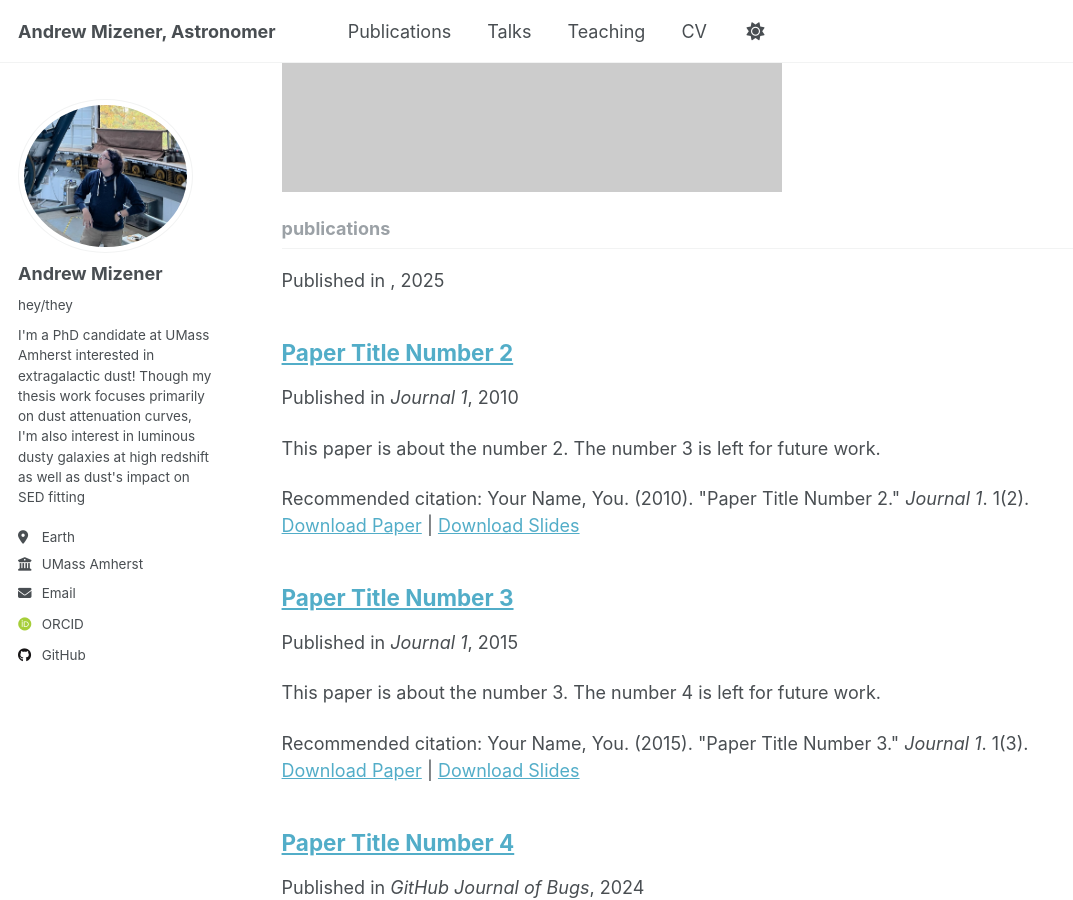
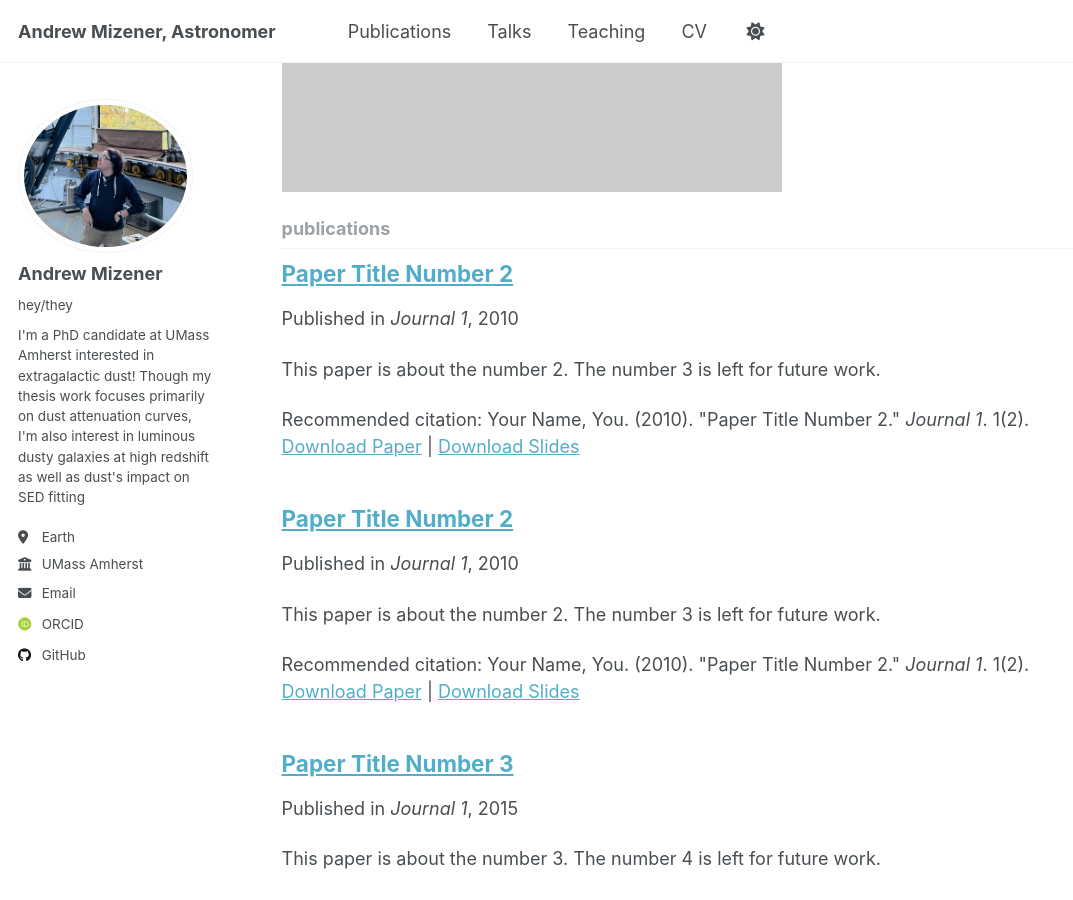
Before and after one commit to amizener64/amizener64.github.io, a Jekyll site: the page built from _pages/collection-archive.html, in a window 1280 px wide and 900 px high, scrolled down 893 px. Shown: the whole window, without its empty margins (0-1073 px from the left). Built offline with Jekyll 4.4.1, drawn with Linux system fonts in a browser that asks for light colours; some web fonts are replaced; a script that is not in the unit is left out.

Commit message:
Modify publication entry for Paper Title Number 2
Updated publication details for Paper Title Number 2.

```diff
--- a/_publications/2009-10-01-paper-title-number-1.md
+++ b/_publications/2009-10-01-paper-title-number-1.md
@@ -1,9 +1,12 @@
 ---
-title: "First Constraints on the Interstellar Medium Conditions of a Low-mass, Highly Obscured z = 4.27 Main-sequence Galaxy"
+title: "Paper Title Number 2"
 collection: publications
 category: manuscripts
-permalink: [/publication/2009-10-01-paper-title-number-1](https://ui.adsabs.harvard.edu/abs/2024ApJ...970...30M/abstract)
-excerpt: 'How did dust mass grow in the early universe? We can get some clues by looking at the ISM of a special, low-mass, dusty galaxy.'
-date: 2024-07-12
-venue: 'The Astrophysical Journal'
+permalink: /publication/2010-10-01-paper-title-number-2
+excerpt: 'This paper is about the number 2. The number 3 is left for future work.'
+date: 2010-10-01
+venue: 'Journal 1'
+slidesurl: 'http://academicpages.github.io/files/slides2.pdf'
+paperurl: 'http://academicpages.github.io/files/paper2.pdf'
+citation: 'Your Name, You. (2010). &quot;Paper Title Number 2.&quot; <i>Journal 1</i>. 1(2).'
 ---
```
